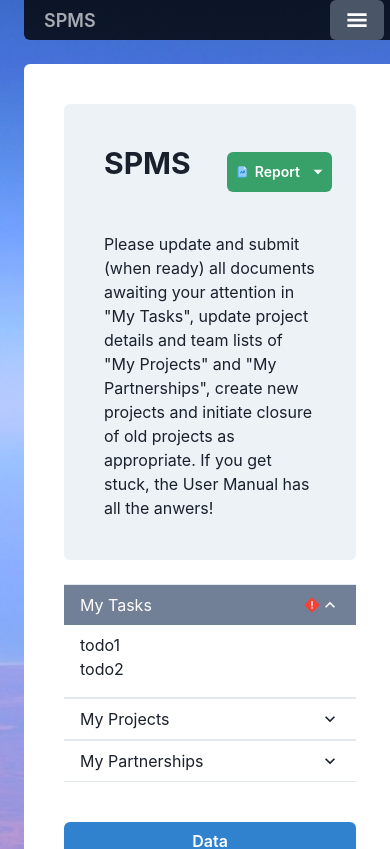
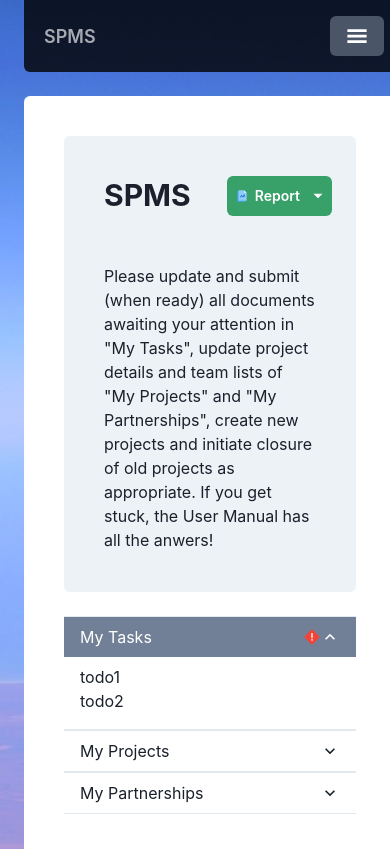
Before and after one commit to idabblewith/spms_react, a React (Vite) app: page / in a window 390 px wide. Shown: the top 849 px of the page. Built offline with nearby package versions, Linux system fonts and the light colour scheme.

Commit message:
Responsive padding-y on navbar

```diff
--- a/src/components/Navigation/NavMenu.tsx
+++ b/src/components/Navigation/NavMenu.tsx
@@ -41,7 +41,8 @@ export const NavMenu = (
 
     return (
         <Box onMouseEnter={handleMouseEnter} onMouseLeave={handleMouseLeave}
-            py={2}
+        // py={2}
+
         >
             <Menu isOpen={isOpen} >
                 <MenuButton
--- a/src/components/Navigation/OldHeader.tsx
+++ b/src/components/Navigation/OldHeader.tsx
@@ -225,7 +225,11 @@ const OldHeader = () => {
         <Box>
             {/* Nav background */}
             <HStack bgColor={"blackAlpha.800"}
-                // py={2}
+                py={{
+                    base: 4,
+                    md: 4,
+                    lg: 1
+                }}
                 roundedBottom={6}
                 alignItems="center" justifyContent="space-between"
             >
```
